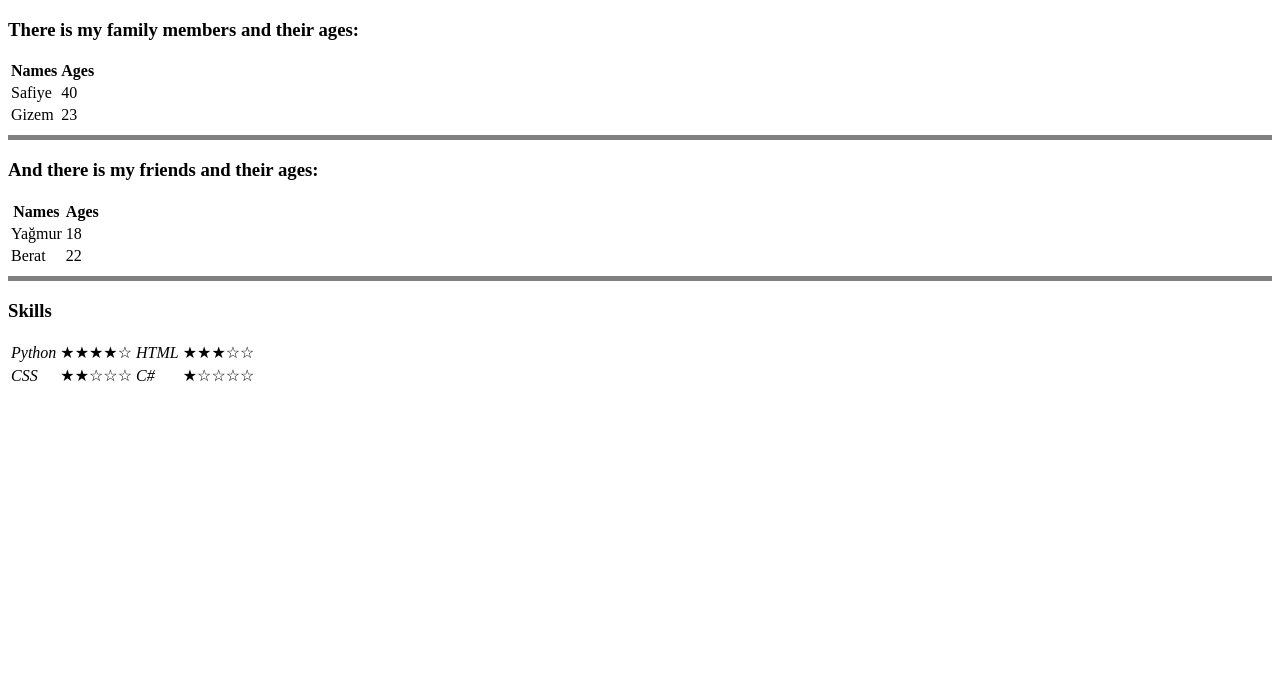
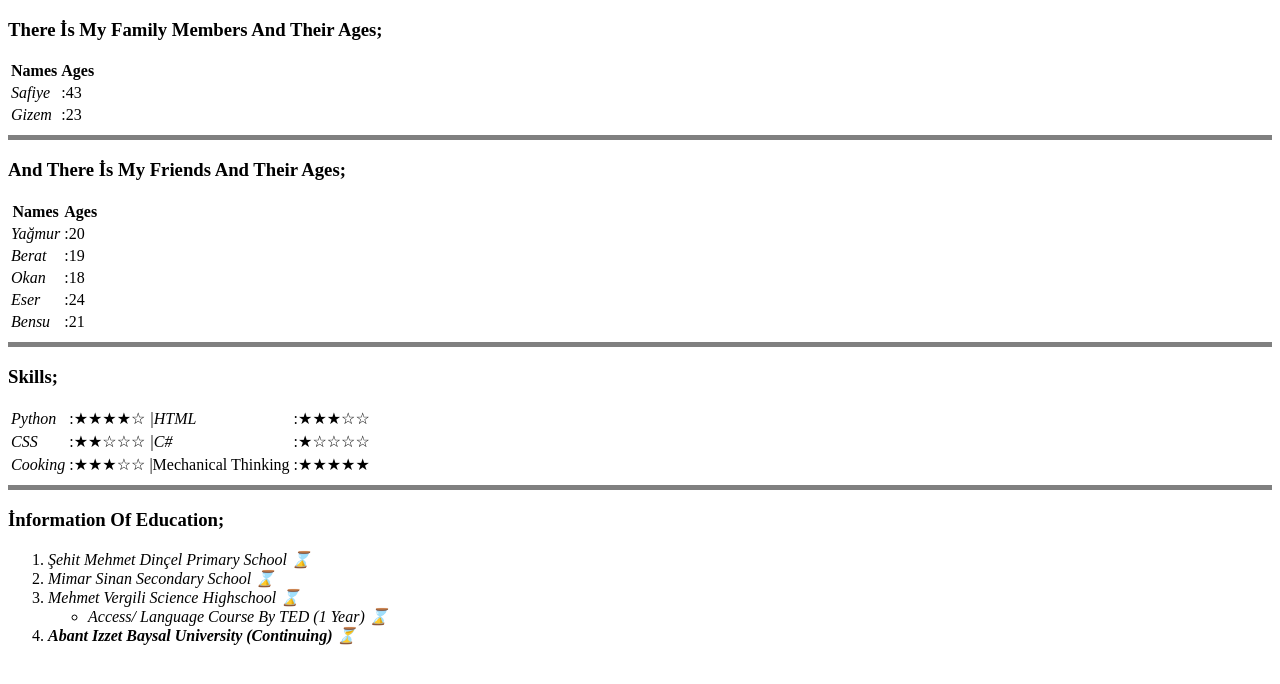
Before and after one commit to MertKx/CV, a plain HTML site: page deneme.html in a window 1280 px wide. Drawn offline with Linux system fonts and the light colour scheme.

Commit message:
Update deneme.html

```diff
--- a/deneme.html
+++ b/deneme.html
@@ -1,14 +1,11 @@
 <!DOCTYPE html>
 <html lang="en" dir="ltr">
-
 <head>
   <meta charset="utf-8">
   <title>About me</title>
 </head>
 <body>
-
-
-<h3>There is my family members and their ages:</h3>
+  <h3>There İs My Family Members And Their Ages;</h3>
   <table>
     <thead>
       <tr>
@@ -17,19 +14,17 @@
       </tr>
     </thead>
     <tr>
-    <td>Safiye</td>
-    <td>40</td>
+      <td><em>Safiye</em></td>
+      <td>:43</td>
     </tr>
     <tr>
-    <td>Gizem</td>
-    <td>23</td>
+      <td><em>Gizem</em></td>
+      <td>:23</td>
     </tr>
   </table>
   <hr size='5' / noshade>
-
-
   <body>
-  <h3>And there is my friends and their ages:</h3>
+    <h3>And There İs My Friends And Their Ages;</h3>
     <table>
       <thead>
         <tr>
@@ -39,22 +34,32 @@
       </thead>
       <tbody>
         <tr>
-        <td>Yağmur</td>
-        <td>18</td>
+          <td><em>Yağmur</em></td>
+          <td>:20</td>
         </tr>
         <tr>
-        <td>Berat</td>
-        <td>22</td>
+          <td><em>Berat</em></td>
+          <td>:19</td>
+        </tr>
+        <tr>
+          <td><em>Okan</em></td>
+          <td>:18</td>
+        </tr>
+        <tr>
+          <td><em>Eser</em></td>
+          <td>:24</td>
+        </tr>
+        <tr>
+          <td><em>Bensu</em></td>
+          <td>:21</td>
         </tr>
       </tbody>
     </table>
   </body>
-
   <hr size='5' / noshade>
-
   <table>
     <thead>
-    <h3>Skills</h3>
+      <h3>Skills;</h3>
     </thead>
     <tbody>
       <tr>
@@ -62,20 +67,36 @@
           <em>Python</em>
         </td>
         <td>
-        ★★★★☆
+          :★★★★☆
         </td>
-      <td><em>HTML</em></td>
-      <td>★★★☆☆</td>
+        <td><em>|HTML</em></td>
+        <td>:★★★☆☆</td>
       </tr>
       <tr>
         <td><em>CSS</em></td>
-      <td>★★☆☆☆</td>
-      <td><em>C#</em></td>
-      <td>★☆☆☆☆</td>
+        <td>:★★☆☆☆</td>
+        <td><em>|C#</em></td>
+        <td>:★☆☆☆☆</td>
+      </tr>
+      <tr>
+        <td><em>Cooking</em></td>
+        <td>:★★★☆☆ </td>
+        <td>|Mechanical Thinking</td>
+        <td>:★★★★★</td>
       </tr>
     </tbody>
   </table>
-
-
+  <hr size='5' / noshade>
+  <h3>İnformation Of Education;</h3>
+  <ol>
+    <li><em>Şehit Mehmet Dinçel Primary School ⌛</em></li>
+    <li><em>Mimar Sinan Secondary School ⌛</em></li>
+    <li><em>Mehmet Vergili Science Highschool ⌛</em>
+      <ul>
+        <li><em>Access/ Language Course By TED (1 Year) ⌛<em></li>
+      </ul>
+    <li><strong>Abant Izzet Baysal University (Continuing) ⏳</strong></li>
+  </ol>
+  <form class="" action="index.html" method="post">
 </body>
 </html>
```
Lines whose indentation alone changed are shown as unchanged.
